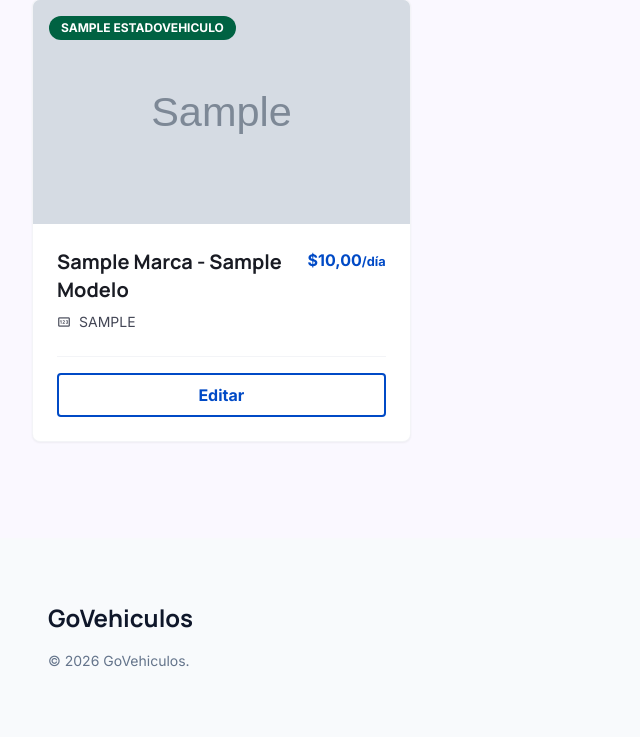
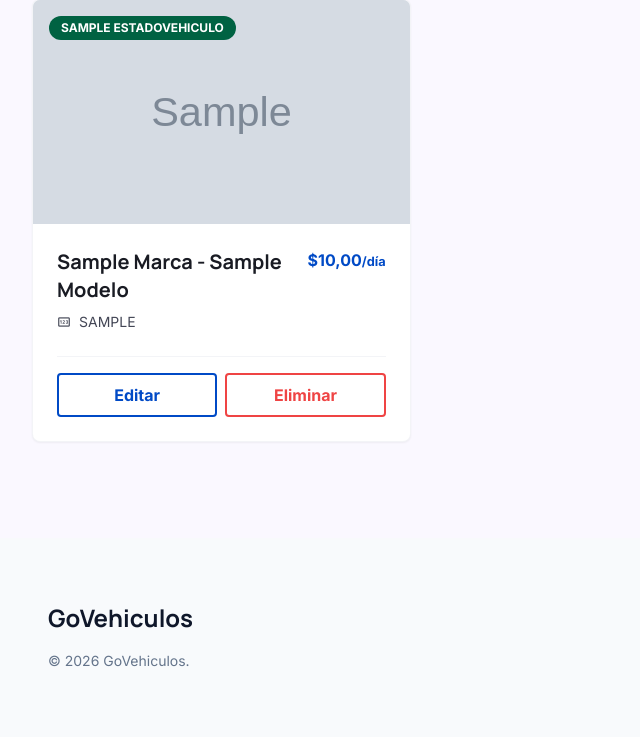
Before and after one commit to NahimMartinez/GoVehiculos, a Django app: page /vehiculos/mis-vehiculos/ in a window 1280 px wide. Shown: the part 290-1027 px from the top of the page, without its empty margins (0-640 px from the left). Run offline with Django 5.2, Linux system fonts and the light colour scheme; a user stored in the database is signed in; tables that the repository leaves empty hold one stand-in row (values such as "Sample post"); grey boxes marked "Sample" are stand-in pictures; some libraries are stand-ins or nearby versions.

Commit message:
Feat: Agregué nuevo campo a modelo vehiculo para la baja logica, implemente la baja logica en seccion de mis vehiculos

```diff
--- a/Contenedor/templates/vehiculos/mis_vehiculos.html
+++ b/Contenedor/templates/vehiculos/mis_vehiculos.html
@@ -44,6 +44,15 @@
                     <a href="?edit={{ vehiculo.id }}" class="flex-1 text-center py-2 border-2 border-primary text-primary font-bold rounded-lg hover:bg-primary hover:text-white transition-colors">
                         Editar
                     </a>
+                    <button
+                        type="button"
+                        class="flex-1 text-center py-2 border-2 border-red-500 text-red-500 font-bold rounded-lg hover:bg-red-500 hover:text-white transition-colors btn-eliminar"
+                        data-vehiculo-id="{{ vehiculo.id }}"
+                        data-vehiculo-nombre="{{ vehiculo.modelo }}"
+                        data-vehiculo-matricula="{{ vehiculo.matricula|upper }}"
+                    >
+                        Eliminar
+                    </button>
                 </div>
             </div>
         </div>
@@ -106,24 +115,80 @@
     </div>
 </div>
 
+<div id="modal-eliminar-vehiculo" class="hidden fixed inset-0 z-50 flex items-center justify-center bg-slate-900/50 backdrop-blur-sm p-4">
+    <div class="bg-white dark:bg-slate-800 rounded-xl shadow-2xl w-full max-w-md overflow-hidden border border-outline-variant/20">
+        <div class="px-6 py-4 border-b border-slate-200 dark:border-slate-700 flex justify-between items-center">
+            <h3 class="text-xl font-bold text-slate-900 dark:text-white">Confirmar eliminación</h3>
+            <button type="button" id="cerrar-modal-eliminar" class="text-slate-400 hover:text-red-500 transition-colors">
+                <span class="material-symbols-outlined">close</span>
+            </button>
+        </div>
+
+        <div class="px-6 py-5">
+            <p class="text-slate-700 dark:text-slate-300 mb-2">Estás por quitar este vehículo de tu flota visible.</p>
+            <p class="text-sm text-slate-500 dark:text-slate-400" id="texto-vehiculo-eliminar"></p>
+        </div>
+
+        <form method="POST" action="{% url 'mis_vehiculos' %}" class="px-6 pb-6 flex justify-end gap-3">
+            {% csrf_token %}
+            <input type="hidden" name="accion" value="eliminar">
+            <input type="hidden" name="vehiculo_id" id="input-vehiculo-id-eliminar">
+            <button type="button" id="cancelar-eliminar" class="px-4 py-2 border border-slate-300 text-slate-600 rounded-lg hover:bg-slate-50 transition-colors">
+                Cancelar
+            </button>
+            <button type="submit" class="px-4 py-2 bg-red-600 text-white font-bold rounded-lg hover:bg-red-700 transition-colors">
+                Sí, eliminar
+            </button>
+        </form>
+    </div>
+</div>
+
 <script>
-    // Abrir la modal automáticamente si:
-    // 1. Estamos editando un vehículo
-    // Abrir la modal automáticamente si:
-    // 1. Estamos editando un vehículo
-    // 2. El formulario tiene errores de validación
     document.addEventListener('DOMContentLoaded', function() {
+        // Referencias a elementos de la modal de alta/edicion.
         const form = document.getElementById('form-vehiculo');
         const modal = document.getElementById('modal-vehiculo');
         const esEdicion = {% if vehiculo_a_editar %}true{% else %}false{% endif %};
 
-        // Verificar si hay errores en el formulario
+        // Si hay errores de validacion o estamos editando, mantener la modal abierta.
         const hayErrores = form.querySelectorAll('.text-red-500').length > 0;
-
-        // Abrir modal si estamos editando o si hay errores
         if (hayErrores || esEdicion) {
             modal.classList.remove('hidden');
         }
+
+        // Referencias a elementos de la modal de confirmacion de eliminacion.
+        const modalEliminar = document.getElementById('modal-eliminar-vehiculo');
+        const inputVehiculoId = document.getElementById('input-vehiculo-id-eliminar');
+        const textoVehiculo = document.getElementById('texto-vehiculo-eliminar');
+        const cerrarModalEliminar = document.getElementById('cerrar-modal-eliminar');
+        const cancelarEliminar = document.getElementById('cancelar-eliminar');
+
+        // Cada boton "Eliminar" carga los datos del vehiculo seleccionado y abre la modal.
+        document.querySelectorAll('.btn-eliminar').forEach(function(btn) {
+            btn.addEventListener('click', function() {
+                inputVehiculoId.value = btn.dataset.vehiculoId;
+                textoVehiculo.textContent = btn.dataset.vehiculoNombre + ' - ' + btn.dataset.vehiculoMatricula;
+                modalEliminar.classList.remove('hidden');
+            });
+        });
+
+        // Cierra la modal y limpia datos para evitar arrastrar seleccion anterior.
+        function cerrarModal() {
+            modalEliminar.classList.add('hidden');
+            inputVehiculoId.value = '';
+            textoVehiculo.textContent = '';
+        }
+
+        // Cierre por botones explicitos.
+        cerrarModalEliminar.addEventListener('click', cerrarModal);
+        cancelarEliminar.addEventListener('click', cerrarModal);
+
+        // Cierre haciendo click fuera del panel.
+        modalEliminar.addEventListener('click', function(event) {
+            if (event.target === modalEliminar) {
+                cerrarModal();
+            }
+        });
     });
 </script>
 {% endblock %}
--- a/Contenedor/vehiculos/models.py
+++ b/Contenedor/vehiculos/models.py
@@ -35,6 +35,7 @@ class Vehiculo(models.Model):
     matricula = models.CharField(max_length=25, unique=True, validators=[MinLengthValidator(3), MaxLengthValidator(25)])
     precio_x_dia = models.DecimalField(max_digits=10, decimal_places=2, validators=[MinValueValidator(0)])
     imagen = models.ImageField(upload_to='vehiculos/', null=True, blank=True)
+    activo = models.BooleanField(default=True)
 
     # Relaciones
     duenio = models.ForeignKey(settings.AUTH_USER_MODEL, on_delete=models.CASCADE, null=True)
--- a/Contenedor/vehiculos/views.py
+++ b/Contenedor/vehiculos/views.py
@@ -2,12 +2,15 @@ from django.shortcuts import render, redirect, get_object_or_404
 from vehiculos.models import Vehiculo
 from django.db.models import Count
 from django.contrib.auth.decorators import login_required
+from django.contrib import messages
+from django.utils import timezone
+from reservas.models import Reserva
 from .forms import VehiculoForm
 
 # Create your views here.
 def index(request):
     # Traemos los 6 vehiculos mas reservados (vehiculos destacados)
-    vehiculos = Vehiculo.objects.annotate(num_reservas=Count('reserva')).order_by('-num_reservas')[:6]
+    vehiculos = Vehiculo.objects.filter(activo=True).annotate(num_reservas=Count('reserva')).order_by('-num_reservas')[:6]
 
     contexto = {
         'vehiculos_destacados': vehiculos
@@ -24,14 +27,34 @@ def mis_vehiculos_view(request):
 
     if vehiculo_id:
         # Obtener el vehículo y verificar que pertenece al usuario actual
-        vehiculo_a_editar = get_object_or_404(Vehiculo, id=vehiculo_id, duenio=request.user)
+        vehiculo_a_editar = get_object_or_404(Vehiculo, id=vehiculo_id, duenio=request.user, activo=True)
 
     # El usuario envió el formulario desde la modal
     if request.method == 'POST':
+        accion = request.POST.get('accion')
+
+        if accion == 'eliminar':
+            vehiculo_id = request.POST.get('vehiculo_id')
+            vehiculo_a_eliminar = get_object_or_404(Vehiculo, id=vehiculo_id, duenio=request.user, activo=True)
+
+            hay_reservas_futuras = Reserva.objects.filter(
+                vehiculo=vehiculo_a_eliminar,
+                fecha_fin__gte=timezone.now().date()
+            ).exists()
+
+            if hay_reservas_futuras:
+                messages.error(request, 'No se puede eliminar el vehículo porque tiene reservas vigentes o futuras.')
+                return redirect('mis_vehiculos')
+
+            vehiculo_a_eliminar.activo = False
+            vehiculo_a_eliminar.save(update_fields=['activo'])
+            messages.success(request, 'Vehículo eliminado correctamente.')
+            return redirect('mis_vehiculos')
+
         # Si viene ID oculto, estamos editando
         vehiculo_id = request.POST.get('vehiculo_id')
         if vehiculo_id:
-            vehiculo_a_editar = get_object_or_404(Vehiculo, id=vehiculo_id, duenio=request.user)
+            vehiculo_a_editar = get_object_or_404(Vehiculo, id=vehiculo_id, duenio=request.user, activo=True)
             form = VehiculoForm(request.POST, request.FILES, instance=vehiculo_a_editar)
         else:
             # Es creación: nuevo vehículo
@@ -57,7 +80,7 @@ def mis_vehiculos_view(request):
             form = VehiculoForm()
 
     # Filtramos los vehículos del dueño actual
-    vehiculos_del_socio = Vehiculo.objects.filter(duenio=request.user)
+    vehiculos_del_socio = Vehiculo.objects.filter(duenio=request.user, activo=True)
 
     contexto = {
         'mis_vehiculos': vehiculos_del_socio,
```
